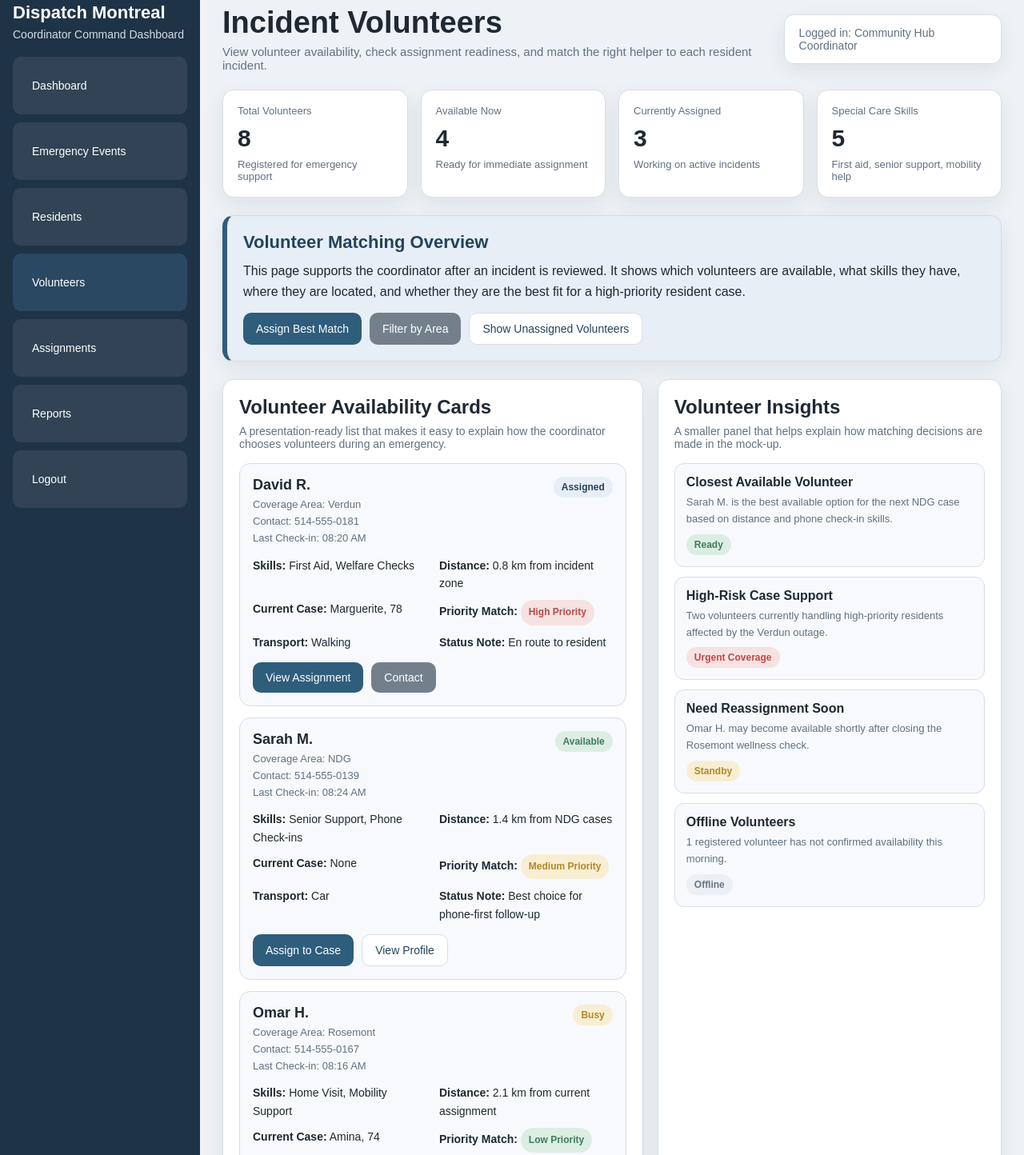
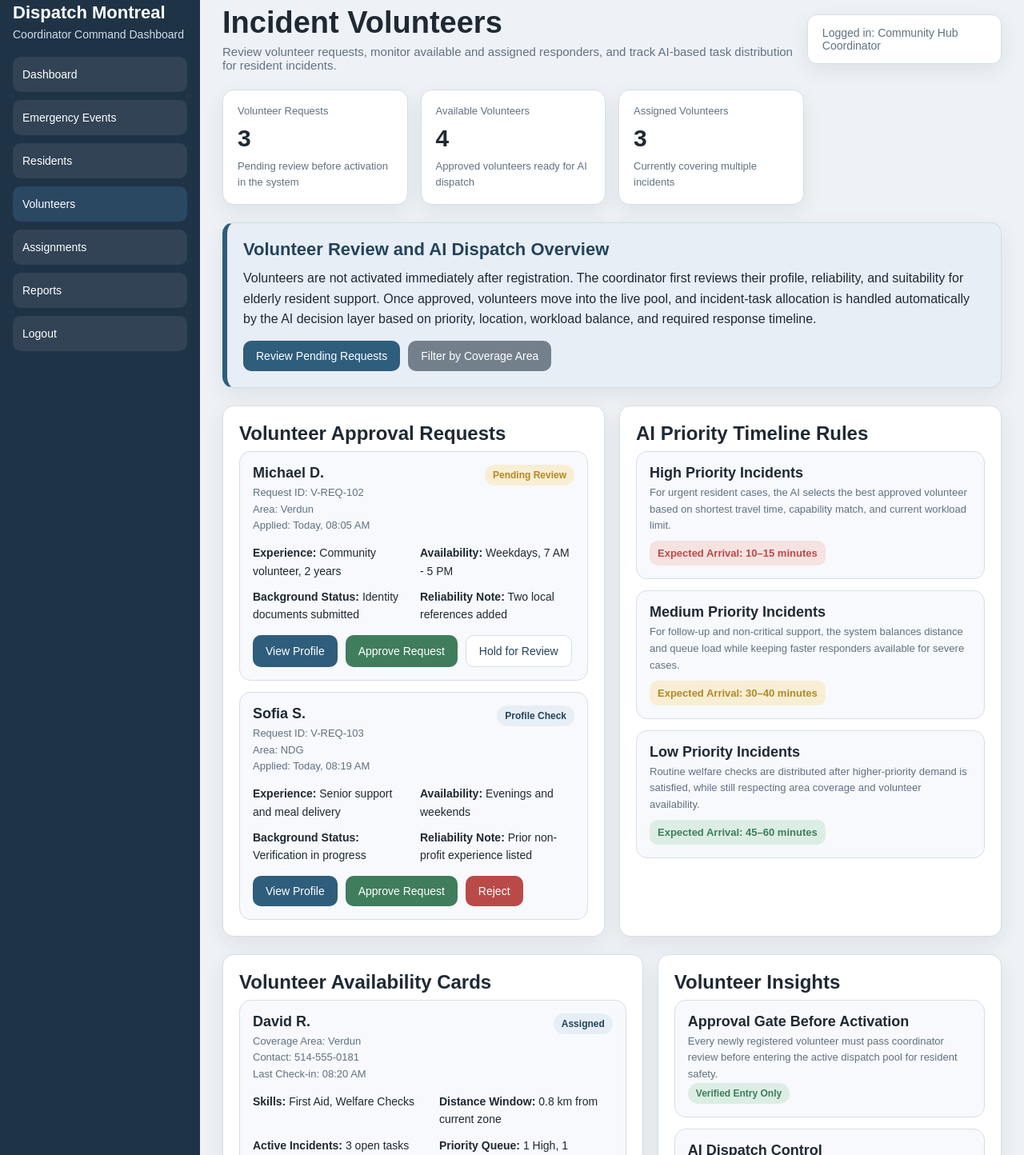
Before and after one commit to Khashi99/dispatch_montreal, a plain HTML site: page coordinator-dashboard/incident-volunteers.html in a window 1280 px wide. Shown: the part 21-1465 px from the top of the page at 80% size. Drawn offline with Linux system fonts and the light colour scheme.

Commit message:
Update incident-volunteers.html

```diff
--- a/coordinator-dashboard/incident-volunteers.html
+++ b/coordinator-dashboard/incident-volunteers.html
@@ -77,13 +77,21 @@
   background: rgba(255, 255, 255, 0.08);
   padding: 14px 12px;
   border-radius: 10px;
-      cursor: default;
+  cursor: pointer;
   transition: var(--transition);
 }
 
-    .nav li.active,
-    .nav li:hover {
+.nav li:hover,
+.nav li.active {
   background: var(--sidebar-hover);
+}
+
+.nav li a {
+  display: block;
+  width: 100%;
+  color: #fff;
+  text-decoration: none;
+  font-size: 14px;
 }
 
     .sidebar-footer {
@@ -159,6 +167,7 @@
     .summary-card .sub {
       color: var(--text-soft);
       font-size: 13px;
+      line-height: 1.5;
     }
 
     .status-banner {
@@ -235,6 +244,13 @@
       margin-bottom: 22px;
     }
 
+    .dual-panel-grid {
+      display: grid;
+      grid-template-columns: 1fr 1fr;
+      gap: 18px;
+      margin-bottom: 22px;
+    }
+
     .panel {
       background: var(--surface);
       border: 1px solid var(--border);
@@ -252,22 +268,30 @@
       color: var(--text-soft);
       font-size: 14px;
       margin-bottom: 16px;
+      line-height: 1.6;
     }
 
-    .volunteer-list {
+    .volunteer-list,
+    .approval-list,
+    .mini-board,
+    .timeline-board {
       display: flex;
       flex-direction: column;
       gap: 14px;
     }
 
-    .volunteer-card {
+    .volunteer-card,
+    .approval-card,
+    .mini-item,
+    .timeline-item {
       background: var(--surface-muted);
       border: 1px solid var(--border);
       border-radius: 14px;
       padding: 16px;
     }
 
-    .volunteer-top {
+    .volunteer-top,
+    .approval-top {
       display: flex;
       justify-content: space-between;
       align-items: flex-start;
@@ -275,18 +299,25 @@
       margin-bottom: 12px;
     }
 
-    .volunteer-top h4 {
+    .volunteer-top h4,
+    .approval-top h4,
+    .mini-item h4,
+    .timeline-item h4 {
       font-size: 18px;
       margin-bottom: 4px;
     }
 
-    .volunteer-meta {
+    .volunteer-meta,
+    .approval-meta,
+    .mini-item p,
+    .timeline-item p {
       color: var(--text-soft);
       font-size: 13px;
       line-height: 1.6;
     }
 
-    .volunteer-grid {
+    .volunteer-grid,
+    .approval-grid {
       display: grid;
       grid-template-columns: repeat(2, minmax(0, 1fr));
       gap: 10px 16px;
@@ -295,7 +326,8 @@
       line-height: 1.6;
     }
 
-    .volunteer-actions {
+    .volunteer-actions,
+    .approval-actions {
       display: flex;
       flex-wrap: wrap;
       gap: 10px;
@@ -320,14 +352,9 @@
       color: var(--primary-dark);
     }
 
-    .tag-busy {
+    .tag-pending {
       background: var(--warning-soft);
       color: var(--warning);
-    }
-
-    .tag-offline {
-      background: #eceff3;
-      color: #66788a;
     }
 
     .tag-high {
@@ -345,29 +372,38 @@
       color: var(--success);
     }
 
-    .mini-board {
-      display: flex;
-      flex-direction: column;
-      gap: 12px;
+    .tag-verified {
+      background: var(--success-soft);
+      color: var(--success);
     }
 
-    .mini-item {
-      background: var(--surface-muted);
-      border: 1px solid var(--border);
-      border-radius: 12px;
-      padding: 14px;
+    .tag-review {
+      background: var(--info-soft);
+      color: var(--primary-dark);
     }
 
-    .mini-item h4 {
-      font-size: 16px;
-      margin-bottom: 6px;
+    .timeline-band {
+      display: inline-block;
+      margin-top: 8px;
+      padding: 8px 10px;
+      border-radius: 10px;
+      font-size: 13px;
+      font-weight: bold;
     }
 
-    .mini-item p {
-      color: var(--text-soft);
-      font-size: 13px;
-      line-height: 1.6;
-      margin-bottom: 8px;
+    .timeline-band.high {
+      background: var(--danger-soft);
+      color: var(--danger);
+    }
+
+    .timeline-band.medium {
+      background: var(--warning-soft);
+      color: var(--warning);
+    }
+
+    .timeline-band.low {
+      background: var(--success-soft);
+      color: var(--success);
     }
 
     .table-panel {
@@ -422,7 +458,8 @@
         grid-template-columns: repeat(2, 1fr);
       }
 
-      .content-grid {
+      .content-grid,
+      .dual-panel-grid {
         grid-template-columns: 1fr;
       }
     }
@@ -436,7 +473,9 @@
         width: 100%;
       }
 
-      .summary-grid {
+      .summary-grid,
+      .volunteer-grid,
+      .approval-grid {
         grid-template-columns: 1fr;
       }
 
@@ -444,38 +483,6 @@
         flex-direction: column;
         align-items: flex-start;
       }
-
-      .volunteer-grid {
-        grid-template-columns: 1fr;
-      }
-    }
-     .nav {
-    list-style: none;
-    display: flex;
-    flex-direction: column;
-    gap: 10px;
-  }
-
-  .nav-item {
-    padding: 0;
-    border-radius: 10px;
-    overflow: hidden;
-    background: rgba(255, 255, 255, 0.08);
-    transition: 0.2s ease;
-  }
-
-  .nav-item:hover,
-  .nav-item.active {
-    background: #2b4863;
-  }
-
-  .nav-item a {
-    display: block;
-    width: 100%;
-    padding: 14px 12px;
-    color: #ffffff;
-    text-decoration: none;
-    font-size: 14px;
     }
   </style>
 </head>
@@ -496,18 +503,13 @@
         <li class="nav-item"><a href="assignment-reports.html">Reports</a></li>
         <li class="nav-item"><a href="index.html">Logout</a></li>
       </ul>
-
-      <div class="sidebar-footer">
-        Prototype volunteer management page.<br>
-        Availability, skills, and incident statuses are demo content for presentation only.
-      </div>
     </aside>
 
     <main class="main">
       <header class="topbar">
         <div class="topbar-left">
           <h2>Incident Volunteers</h2>
-          <p>View volunteer availability, check assignment readiness, and match the right helper to each resident incident.</p>
+          <p>Review volunteer requests, monitor available and assigned responders, and track AI-based task distribution for resident incidents.</p>
         </div>
         <div class="topbar-right">
           Logged in: Community Hub Coordinator
@@ -516,44 +518,118 @@
 
       <section class="summary-grid">
         <div class="summary-card">
-          <div class="label">Total Volunteers</div>
-          <div class="value">8</div>
-          <div class="sub">Registered for emergency support</div>
+          <div class="label">Volunteer Requests</div>
+          <div class="value">3</div>
+          <div class="sub">Pending review before activation in the system</div>
         </div>
         <div class="summary-card">
-          <div class="label">Available Now</div>
+          <div class="label">Available Volunteers</div>
           <div class="value">4</div>
-          <div class="sub">Ready for immediate assignment</div>
+          <div class="sub">Approved volunteers ready for AI dispatch</div>
         </div>
         <div class="summary-card">
-          <div class="label">Currently Assigned</div>
+          <div class="label">Assigned Volunteers</div>
           <div class="value">3</div>
-          <div class="sub">Working on active incidents</div>
-        </div>
-        <div class="summary-card">
-          <div class="label">Special Care Skills</div>
-          <div class="value">5</div>
-          <div class="sub">First aid, senior support, mobility help</div>
+          <div class="sub">Currently covering multiple incidents</div>
         </div>
       </section>
 
       <section class="status-banner">
-        <h3>Volunteer Matching Overview</h3>
+        <h3>Volunteer Review and AI Dispatch Overview</h3>
         <p>
-          This page supports the coordinator after an incident is reviewed. It shows which volunteers are available,
-          what skills they have, where they are located, and whether they are the best fit for a high-priority resident case.
+          Volunteers are not activated immediately after registration. The coordinator first reviews their profile,
+          reliability, and suitability for elderly resident support. Once approved, volunteers move into the live pool,
+          and incident-task allocation is handled automatically by the AI decision layer based on priority, location,
+          workload balance, and required response timeline.
         </p>
         <div class="button-row">
-          <button class="btn btn-primary">Assign Best Match</button>
-          <button class="btn btn-secondary">Filter by Area</button>
-          <button class="btn btn-outline">Show Unassigned Volunteers</button>
+          <button class="btn btn-primary">Review Pending Requests</button>
+          <button class="btn btn-secondary">Filter by Coverage Area</button>
+        </div>
+      </section>
+
+      <section class="dual-panel-grid">
+        <div class="panel">
+          <h3>Volunteer Approval Requests</h3>
+
+          <div class="approval-list">
+            <div class="approval-card">
+              <div class="approval-top">
+                <div>
+                  <h4>Michael D.</h4>
+                  <div class="approval-meta">
+                    Request ID: V-REQ-102<br>
+                    Area: Verdun<br>
+                    Applied: Today, 08:05 AM
+                  </div>
+                </div>
+                <span class="tag tag-pending">Pending Review</span>
+              </div>
+              <div class="approval-grid">
+                <div><strong>Experience:</strong> Community volunteer, 2 years</div>
+                <div><strong>Availability:</strong> Weekdays, 7 AM - 5 PM</div>
+                <div><strong>Background Status:</strong> Identity documents submitted</div>
+                <div><strong>Reliability Note:</strong> Two local references added</div>
+              </div>
+              <div class="approval-actions">
+                <button class="btn btn-primary">View Profile</button>
+                <button class="btn btn-success">Approve Request</button>
+                <button class="btn btn-outline">Hold for Review</button>
+              </div>
+            </div>
+
+            <div class="approval-card">
+              <div class="approval-top">
+                <div>
+                  <h4>Sofia S.</h4>
+                  <div class="approval-meta">
+                    Request ID: V-REQ-103<br>
+                    Area: NDG<br>
+                    Applied: Today, 08:19 AM
+                  </div>
+                </div>
+                <span class="tag tag-review">Profile Check</span>
+              </div>
+              <div class="approval-grid">
+                <div><strong>Experience:</strong> Senior support and meal delivery</div>
+                <div><strong>Availability:</strong> Evenings and weekends</div>
+                <div><strong>Background Status:</strong> Verification in progress</div>
+                <div><strong>Reliability Note:</strong> Prior non-profit experience listed</div>
+              </div>
+              <div class="approval-actions">
+                <button class="btn btn-primary">View Profile</button>
+                <button class="btn btn-success">Approve Request</button>
+                <button class="btn btn-danger">Reject</button>
+              </div>
+            </div>
+          </div>
+        </div>
+
+        <div class="panel">
+          <h3>AI Priority Timeline Rules</h3>
+          <div class="timeline-board">
+            <div class="timeline-item">
+              <h4>High Priority Incidents</h4>
+              <p>For urgent resident cases, the AI selects the best approved volunteer based on shortest travel time, capability match, and current workload limit.</p>
+              <span class="timeline-band high">Expected Arrival: 10–15 minutes</span>
+            </div>
+            <div class="timeline-item">
+              <h4>Medium Priority Incidents</h4>
+              <p>For follow-up and non-critical support, the system balances distance and queue load while keeping faster responders available for severe cases.</p>
+              <span class="timeline-band medium">Expected Arrival: 30–40 minutes</span>
+            </div>
+            <div class="timeline-item">
+              <h4>Low Priority Incidents</h4>
+              <p>Routine welfare checks are distributed after higher-priority demand is satisfied, while still respecting area coverage and volunteer availability.</p>
+              <span class="timeline-band low">Expected Arrival: 45–60 minutes</span>
+            </div>
+          </div>
         </div>
       </section>
 
       <section class="content-grid">
         <div class="panel">
           <h3>Volunteer Availability Cards</h3>
-          <p class="panel-subtitle">A presentation-ready list that makes it easy to explain how the coordinator chooses volunteers during an emergency.</p>
 
           <div class="volunteer-list">
             <div class="volunteer-card">
@@ -571,15 +647,15 @@
 
               <div class="volunteer-grid">
                 <div><strong>Skills:</strong> First Aid, Welfare Checks</div>
-                <div><strong>Distance:</strong> 0.8 km from incident zone</div>
-                <div><strong>Current Case:</strong> Marguerite, 78</div>
-                <div><strong>Priority Match:</strong> <span class="tag tag-high">High Priority</span></div>
-                <div><strong>Transport:</strong> Walking</div>
-                <div><strong>Status Note:</strong> En route to resident</div>
+                <div><strong>Distance Window:</strong> 0.8 km from current zone</div>
+                <div><strong>Active Incidents:</strong> 3 open tasks</div>
+                <div><strong>Priority Queue:</strong> 1 High, 1 Medium, 1 Low</div>
+                <div><strong>Current Route:</strong> Verdun cluster route</div>
+                <div><strong>Status Note:</strong> AI-dispatched based on fastest high-priority response</div>
               </div>
 
               <div class="volunteer-actions">
-                <button class="btn btn-primary">View Assignment</button>
+                <button class="btn btn-primary">View Task Queue</button>
                 <button class="btn btn-secondary">Contact</button>
               </div>
             </div>
@@ -599,16 +675,16 @@
 
               <div class="volunteer-grid">
                 <div><strong>Skills:</strong> Senior Support, Phone Check-ins</div>
-                <div><strong>Distance:</strong> 1.4 km from NDG cases</div>
-                <div><strong>Current Case:</strong> None</div>
-                <div><strong>Priority Match:</strong> <span class="tag tag-medium">Medium Priority</span></div>
+                <div><strong>Distance Window:</strong> 1.4 km from NDG cases</div>
+                <div><strong>Active Incidents:</strong> 0 open tasks</div>
+                <div><strong>Priority Queue:</strong> Ready for medium-priority allocation</div>
                 <div><strong>Transport:</strong> Car</div>
-                <div><strong>Status Note:</strong> Best choice for phone-first follow-up</div>
+                <div><strong>Status Note:</strong> Waiting for AI dispatch trigger</div>
               </div>
 
               <div class="volunteer-actions">
-                <button class="btn btn-primary">Assign to Case</button>
-                <button class="btn btn-outline">View Profile</button>
+                <button class="btn btn-primary">View Profile</button>
+                <button class="btn btn-outline">See Eligibility</button>
               </div>
             </div>
 
@@ -622,21 +698,21 @@
                     Last Check-in: 08:16 AM
                   </div>
                 </div>
-                <span class="tag tag-busy">Busy</span>
+                <span class="tag tag-assigned">Assigned</span>
               </div>
 
               <div class="volunteer-grid">
                 <div><strong>Skills:</strong> Home Visit, Mobility Support</div>
-                <div><strong>Distance:</strong> 2.1 km from current assignment</div>
-                <div><strong>Current Case:</strong> Amina, 74</div>
-                <div><strong>Priority Match:</strong> <span class="tag tag-low">Low Priority</span></div>
+                <div><strong>Distance Window:</strong> 2.1 km from current route</div>
+                <div><strong>Active Incidents:</strong> 2 open tasks</div>
+                <div><strong>Priority Queue:</strong> 1 Medium, 1 Low</div>
                 <div><strong>Transport:</strong> Bicycle</div>
-                <div><strong>Status Note:</strong> Submitted safe outcome recently</div>
+                <div><strong>Status Note:</strong> Carrying stacked incidents in same nearby zone</div>
               </div>
 
               <div class="volunteer-actions">
-                <button class="btn btn-success">View Result</button>
-                <button class="btn btn-outline">Stand by Next</button>
+                <button class="btn btn-primary">View Task Queue</button>
+                <button class="btn btn-secondary">Contact</button>
               </div>
             </div>
 
@@ -655,15 +731,15 @@
 
               <div class="volunteer-grid">
                 <div><strong>Skills:</strong> Emergency Escalation Support</div>
-                <div><strong>Distance:</strong> 3.2 km</div>
-                <div><strong>Current Case:</strong> Louise, 81</div>
-                <div><strong>Priority Match:</strong> <span class="tag tag-high">High Priority</span></div>
+                <div><strong>Distance Window:</strong> 3.2 km backup radius</div>
+                <div><strong>Active Incidents:</strong> 4 open tasks</div>
+                <div><strong>Priority Queue:</strong> 2 High, 1 Medium, 1 Low</div>
                 <div><strong>Transport:</strong> Car</div>
-                <div><strong>Status Note:</strong> On site with escalated resident</div>
+                <div><strong>Status Note:</strong> Highest-capacity responder under AI escalation routing</div>
               </div>
 
               <div class="volunteer-actions">
-                <button class="btn btn-danger">View Escalated Case</button>
+                <button class="btn btn-primary">View Task Queue</button>
                 <button class="btn btn-secondary">Contact</button>
               </div>
             </div>
@@ -672,31 +748,29 @@
 
         <div class="panel">
           <h3>Volunteer Insights</h3>
-          <p class="panel-subtitle">A smaller panel that helps explain how matching decisions are made in the mock-up.</p>
-
           <div class="mini-board">
             <div class="mini-item">
-              <h4>Closest Available Volunteer</h4>
-              <p>Sarah M. is the best available option for the next NDG case based on distance and phone check-in skills.</p>
-              <span class="tag tag-available">Ready</span>
+              <h4>Approval Gate Before Activation</h4>
+              <p>Every newly registered volunteer must pass coordinator review before entering the active dispatch pool for resident safety.</p>
+              <span class="tag tag-verified">Verified Entry Only</span>
             </div>
 
             <div class="mini-item">
-              <h4>High-Risk Case Support</h4>
-              <p>Two volunteers currently handling high-priority residents affected by the Verdun outage.</p>
-              <span class="tag tag-high">Urgent Coverage</span>
+              <h4>AI Dispatch Control</h4>
+              <p>LLM-based matching decides which approved volunteer gets which case by combining severity, proximity, skills, and current load.</p>
+              <span class="tag tag-review">Auto Allocation</span>
             </div>
 
             <div class="mini-item">
-              <h4>Need Reassignment Soon</h4>
-              <p>Omar H. may become available shortly after closing the Rosemont wellness check.</p>
-              <span class="tag tag-medium">Standby</span>
+              <h4>Multi-Incident Assignment</h4>
+              <p>One volunteer can be routed to several incidents when the tasks are geographically close and the priority queue allows stacking.</p>
+              <span class="tag tag-assigned">Queue Based</span>
             </div>
 
             <div class="mini-item">
-              <h4>Offline Volunteers</h4>
-              <p>1 registered volunteer has not confirmed availability this morning.</p>
-              <span class="tag tag-offline">Offline</span>
+              <h4>Priority SLA Monitoring</h4>
+              <p>High-priority cases are targeted within 10–15 minutes, while medium and low tasks are scheduled into longer response windows.</p>
+              <span class="tag tag-high">Time Sensitive</span>
             </div>
           </div>
         </div>
@@ -704,7 +778,6 @@
 
       <section class="table-panel">
         <h3>Volunteer Coordination Table</h3>
-        <p>More structured dashboard view showing how volunteers are distributed across incidents and areas.</p>
 
         <table>
           <thead>
@@ -712,8 +785,8 @@
               <th>Volunteer</th>
               <th>Area</th>
               <th>Skills</th>
-              <th>Current Assignment</th>
-              <th>Distance</th>
+              <th>Open Incidents</th>
+              <th>Priority Mix</th>
               <th>Status</th>
             </tr>
           </thead>
@@ -722,49 +795,44 @@
               <td>David R.</td>
               <td>Verdun</td>
               <td>First Aid, Welfare Checks</td>
-              <td>Marguerite, 78</td>
-              <td>0.8 km</td>
+              <td>3</td>
+              <td>1 High / 1 Medium / 1 Low</td>
               <td><span class="tag tag-assigned">Assigned</span></td>
             </tr>
             <tr>
               <td>Sarah M.</td>
               <td>NDG</td>
               <td>Senior Support, Phone Check-ins</td>
-              <td>Unassigned</td>
-              <td>1.4 km</td>
+              <td>0</td>
+              <td>Ready for Medium Queue</td>
               <td><span class="tag tag-available">Available</span></td>
             </tr>
             <tr>
               <td>Omar H.</td>
               <td>Rosemont</td>
               <td>Mobility Support, Home Visits</td>
-              <td>Amina, 74</td>
-              <td>2.1 km</td>
-              <td><span class="tag tag-busy">Busy</span></td>
+              <td>2</td>
+              <td>1 Medium / 1 Low</td>
+              <td><span class="tag tag-assigned">Assigned</span></td>
             </tr>
             <tr>
               <td>Julie T.</td>
               <td>Plateau / Verdun</td>
               <td>Escalation Support</td>
-              <td>Louise, 81</td>
-              <td>3.2 km</td>
+              <td>4</td>
+              <td>2 High / 1 Medium / 1 Low</td>
               <td><span class="tag tag-assigned">Assigned</span></td>
             </tr>
             <tr>
               <td>Kevin L.</td>
               <td>LaSalle</td>
               <td>Driver, Supply Delivery</td>
-              <td>Unassigned</td>
-              <td>2.7 km</td>
+              <td>0</td>
+              <td>Ready for Low Queue</td>
               <td><span class="tag tag-available">Available</span></td>
             </tr>
           </tbody>
         </table>
-
-        <p class="foot-note">
-          This page fits naturally with your dashboard and assignments page: the coordinator can compare volunteers,
-          check who is free, and choose the best incident responder without needing any live backend integration.
-        </p>
       </section>
     </main>
   </div>
```
Lines whose indentation alone changed are shown as unchanged.
